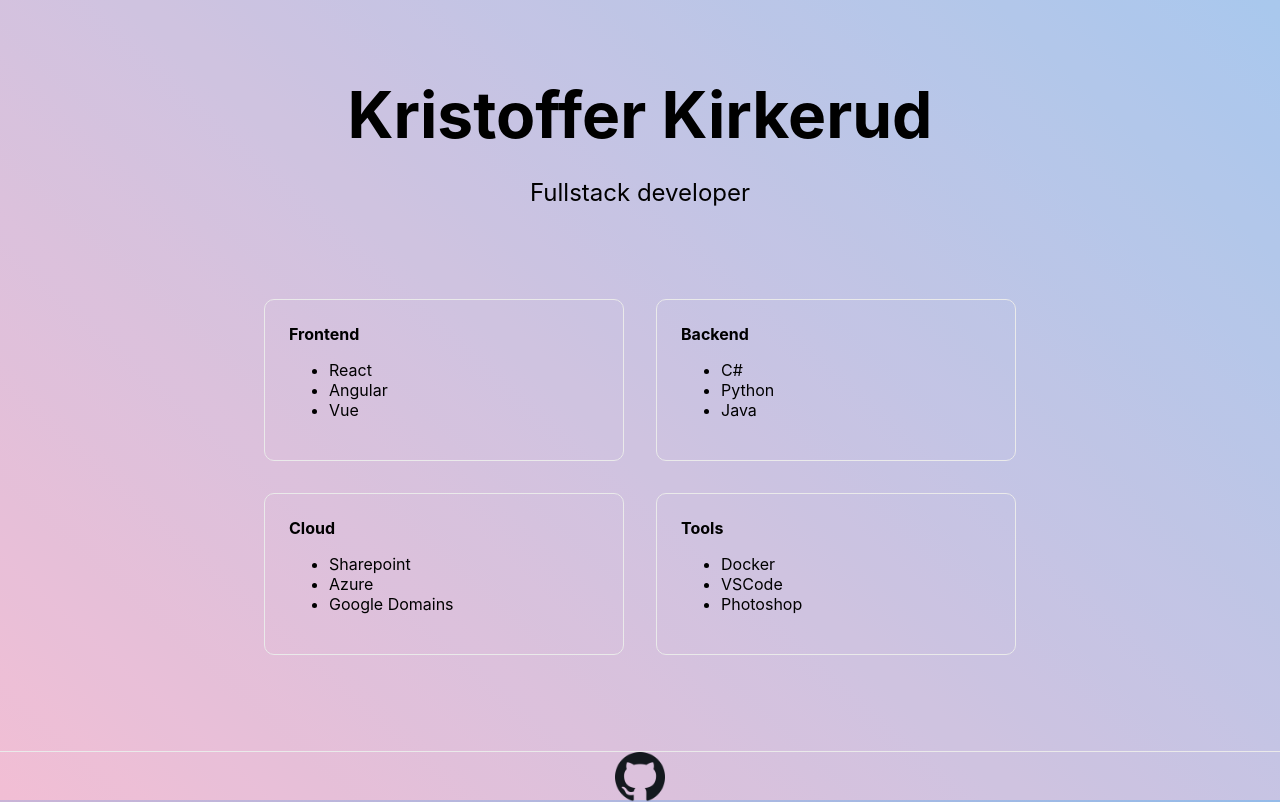
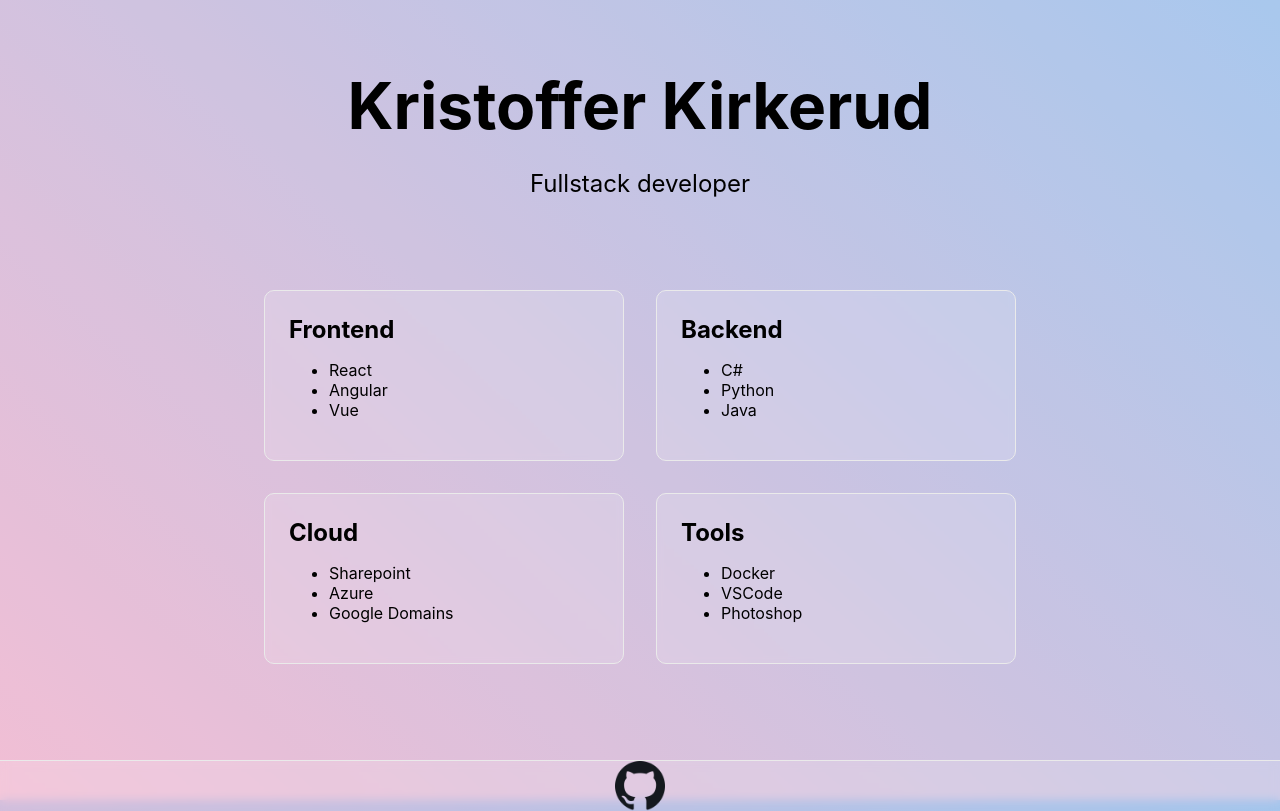
Before and after one commit to Kristofferkirk/kirkerud-dev, a Next.js app: page / in a window 1280 px wide. Built offline with nearby package versions, Linux system fonts and the light colour scheme.

Commit message:
More styling for exp cards

```diff
--- a/pages/index.tsx
+++ b/pages/index.tsx
@@ -18,7 +18,7 @@ export default function Home() {
         <p className={styles.description}>Fullstack developer</p>
         <div className={styles.grid}>
           <div className={styles.card}>
-            <strong>Frontend</strong>
+            <h2>Frontend</h2>
             <ul>
               <li>React</li>
               <li>Angular</li>
@@ -26,7 +26,7 @@ export default function Home() {
             </ul>
           </div>
           <div className={styles.card}>
-            <strong>Backend</strong>
+            <h2>Backend</h2>
             <ul>
               <li>C#</li>
               <li>Python</li>
@@ -34,7 +34,7 @@ export default function Home() {
             </ul>
           </div>
           <div className={styles.card}>
-            <strong>Cloud</strong>
+            <h2>Cloud</h2>
             <ul>
               <li>Sharepoint</li>
               <li>Azure</li>
@@ -42,7 +42,7 @@ export default function Home() {
             </ul>
           </div>
           <div className={styles.card}>
-            <strong>Tools</strong>
+            <h2>Tools</h2>
             <ul>
               <li>Docker</li>
               <li>VSCode</li>
--- a/styles/Home.module.css
+++ b/styles/Home.module.css
@@ -23,6 +23,8 @@
   height: 100px;
   border-top: 1px solid #eaeaea;
   display: flex;
+  background-color: rgba(255, 255, 255, 0.15);
+  backdrop-filter: blur(5px);
   justify-content: center;
   align-items: center;
 }
@@ -94,6 +96,8 @@
   text-align: left;
   color: inherit;
   text-decoration: none;
+  background-color: rgba(255, 255, 255, 0.15);
+  backdrop-filter: blur(3px);
   border: 1px solid #eaeaea;
   border-radius: 10px;
   transition: color 0.15s ease, border-color 0.15s ease;
@@ -103,8 +107,8 @@
 .card:hover,
 .card:focus,
 .card:active {
-  color: #0070f3;
-  border-color: #0070f3;
+  color: #00a6f3e1;
+  border-color: #00a6f3e1;
 }
 
 .card h2 {
```
